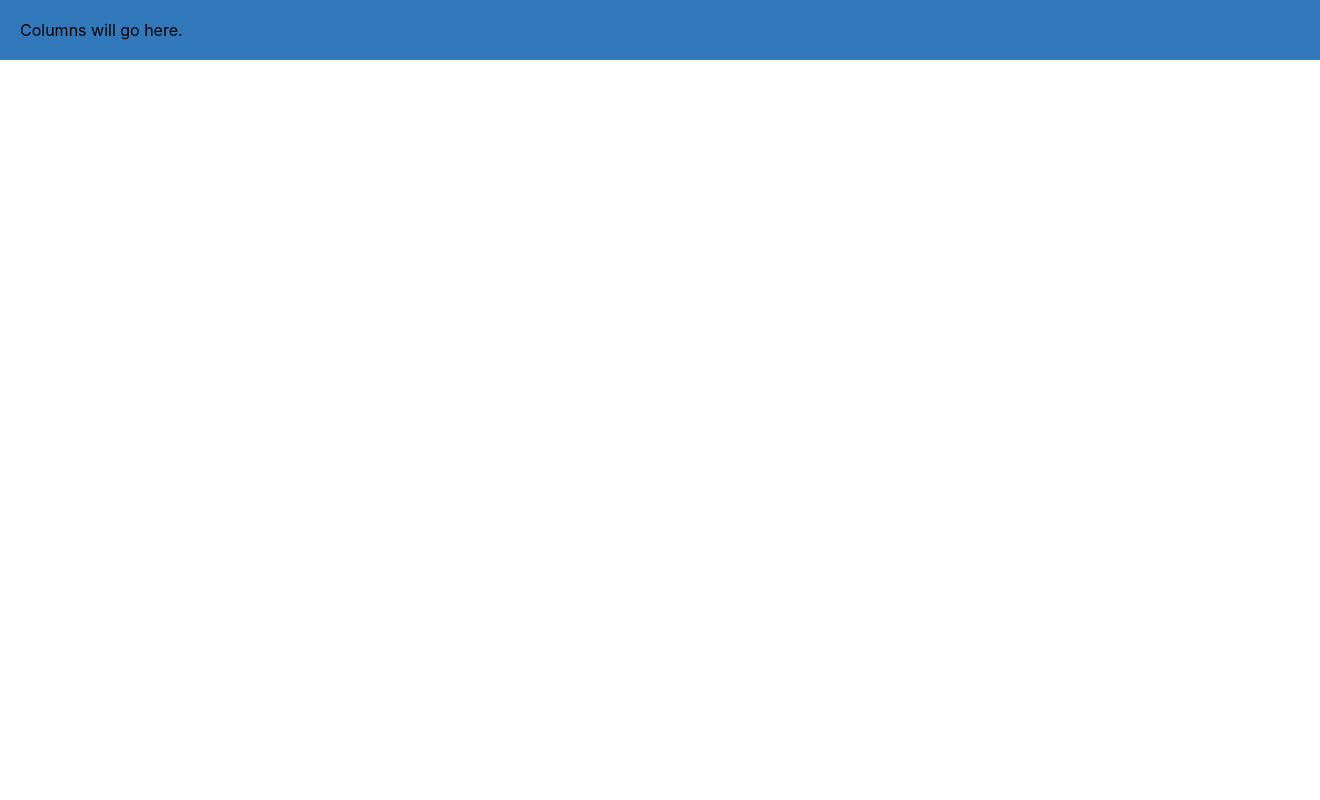
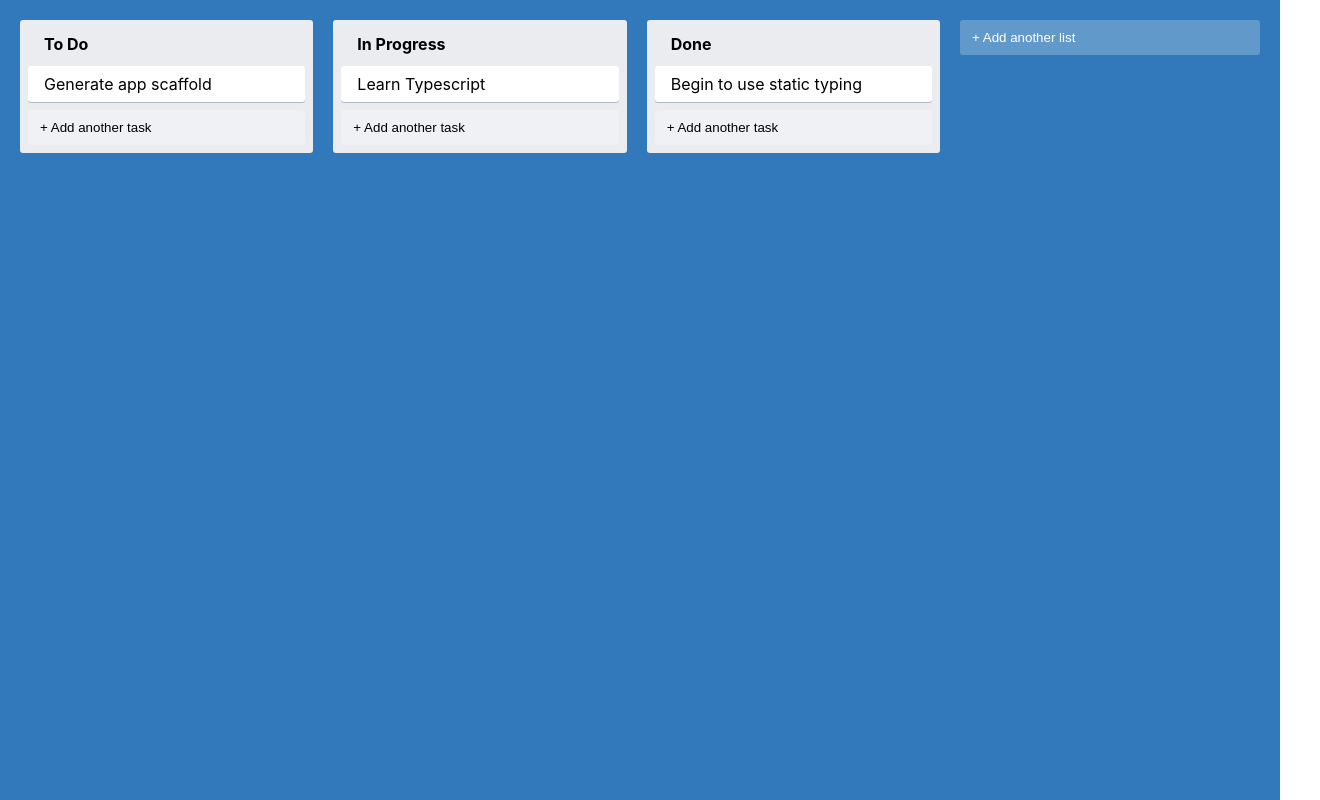
Before and after one commit to StutiV/KanbanBoard, a React (Create React App) app: page / in a window 1280 px wide. Shown: the whole page, 1320 px wide, since content can reach past the window. Built offline with nearby package versions, Linux system fonts and the light colour scheme.

Commit message:
Controlled Inputs added

```diff
--- /dev/null
+++ b/src/AddNewItem.tsx
@@ -0,0 +1,31 @@
+import { useState } from "react";
+import { NewItemForm } from "./NewItemForm";
+import { AddItemButton } from "./styles";
+
+type AddNewItemProps = {
+  onAdd(text: string): void
+  toggleButtonText: string
+  dark?: boolean
+};
+
+export const AddNewItem = (props: AddNewItemProps) => {
+  const [showForm, setShowForm] = useState(false);
+  const { onAdd, toggleButtonText, dark } = props;
+
+  if (showForm) {
+    return (
+      <NewItemForm
+        onAdd={text => {
+          onAdd(text)
+          setShowForm(false)
+        }}
+      />
+    );
+  }
+
+  return (
+    <AddItemButton dark={dark} onClick={() => setShowForm(true)}>
+      {toggleButtonText}
+    </AddItemButton>
+  );
+};
--- a/src/App.tsx
+++ b/src/App.tsx
@@ -1,10 +1,21 @@
-import React from 'react';
+import { Column } from "./Column";
+import { Card } from "./Card";
 import { AppContainer } from "./styles";
+import { AddNewItem } from "./AddNewItem";
 
 export const App = () => {
   return (
     <AppContainer>
-      Columns will go here.
+      <Column text="To Do">
+        <Card text="Generate app scaffold" />
+      </Column>
+      <Column text="In Progress">
+        <Card text="Learn Typescript" />
+      </Column>
+      <Column text="Done">
+        <Card text="Begin to use static typing" />
+      </Column>
+      <AddNewItem toggleButtonText="+ Add another list" onAdd={console.log} />
     </AppContainer>
-  )
-}
+  );
+};
--- a/src/Card.tsx
+++ b/src/Card.tsx
@@ -1,9 +1,9 @@
 import { CardContainer } from "./styles";
 
 type CardProps = {
-    text: string
+  text: string
 };
 
 export const Card = ({ text }: CardProps) => {
-    return <CardContainer>{text}</CardContainer>;
-}
+  return <CardContainer>{text}</CardContainer>;
+};
--- a/src/Column.tsx
+++ b/src/Column.tsx
@@ -1,5 +1,6 @@
+import { FC } from "react";
 import { ColumnContainer, ColumnTitle } from "./styles";
-import { FC } from "react";
+import { AddNewItem } from "./AddNewItem";
 
 type ColumnProps = {
   text: string
@@ -10,6 +11,11 @@
     <ColumnContainer>
       <ColumnTitle>{text}</ColumnTitle>
       {children}
+      <AddNewItem
+        toggleButtonText="+ Add another task"
+        onAdd={console.log}
+        dark
+      />
     </ColumnContainer>
   );
 };
--- /dev/null
+++ b/src/NewItemForm.tsx
@@ -0,0 +1,23 @@
+import { useState } from "react";
+import { NewItemFormContainer, NewItemButton, NewItemInput } from "./styles";
+
+type NewItemFormProps = {
+    onAdd(text: string): void
+};
+
+export const NewItemForm = ({ onAdd }: NewItemFormProps) => {
+    const [text, setText] = useState("");
+
+    return (
+        <NewItemFormContainer>
+            <NewItemInput
+                value={text}
+                onChange={e => setText(e.target.value)}
+            />
+            <NewItemButton onClick={() => onAdd(text)}>
+                Create
+            </NewItemButton>
+        </NewItemFormContainer>
+
+    );
+};
--- a/src/index.css
+++ b/src/index.css
@@ -11,3 +11,15 @@
   font-family: source-code-pro, Menlo, Monaco, Consolas, 'Courier New',
     monospace;
 }
+
+html {
+  box-sizing: border-box;
+}
+
+*, *:before, *:after {
+  box-sizing: inherit;
+}
+
+html, body, #root {
+  height: 100%
+}
--- a/src/styles.ts
+++ b/src/styles.ts
@@ -43,7 +43,7 @@
     background-color: #ffffff3d;
     border-radius: 3px;
     border: none;
-    color: ${props => (props.dark ? "#000" : "fff")};
+    color: ${props => (props.dark ? "#000" : "#fff")};
     cursor: pointer;
     max-width: 300px;
     padding: 10px 12px;
@@ -68,3 +68,12 @@
   padding: 6px 12px;
   text-align: center;
 `;
+
+export const NewItemInput = styled.input`
+  border-radius: 3px;
+  border: none;
+  box-shadow: #091e4240 0px 1px 0px 0px;
+  margin-bottom: 0.5rem;
+  padding: 0.5rem 1rem;
+  width: 100%;
+`
```
Also changed, not shown: src/utils/useFocus.ts (added, +11 -0 lines). Lines whose indentation alone changed are shown as unchanged.
